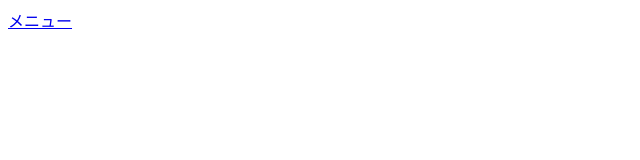
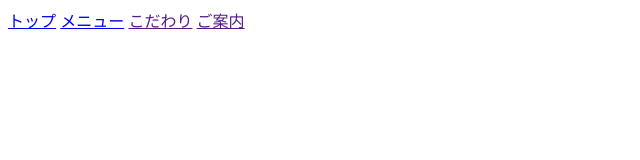
Before and after one commit to kaichan-01/team-cafes, a plain HTML site: page inedx.html in a window 1280 px wide. Shown: the whole page, without its empty margins (0-640 px from the left). Drawn offline with Linux system fonts and the light colour scheme.

Commit message:
各ページの土台の作成

```diff
--- /dev/null
+++ b/guide.css
@@ -0,0 +1 @@
+@charset "UTF-8";
--- a/inedx.html
+++ b/inedx.html
@@ -3,10 +3,15 @@
 <head>
     <meta charset="UTF-8">
     <meta name="viewport" content="width=device-width, initial-scale=1.0">
+    <link rel="stylesheet" href="style.css">
     <title>モリカフェ</title>
 </head>
 <body>
-    <a href="#">メニュー</a>
-    <!-- メンバーが休んだため他ページは保留 -->
+    <header>
+        <a href="inedx.html">トップ</a>
+        <a href="menu.html">メニュー</a>
+        <a href="">こだわり</a>
+        <a href="">ご案内</a>
+    </header>
 </body>
 </html>
--- a/menu.css
+++ b/menu.css
@@ -0,0 +1 @@
+@charset "UTF-8";
--- /dev/null
+++ b/recommendation.css
@@ -0,0 +1 @@
+@charset "UTF-8";
--- a/style.css
+++ b/style.css
@@ -3,6 +3,6 @@
 /* テーマカラーは暖色(茶色系統) */
 /* 琥珀色 #BF783A */
 /*フォントは明朝体*/
-*{
+* {
     font-family: "serif";
 }
--- /dev/null
+++ b/top.css
@@ -0,0 +1 @@
+@charset "UTF-8";
```
Also changed, not shown: guide.html (added, +13 -0 lines), menu.html (+1 -0 lines), recommendation.html (added, +13 -0 lines).
